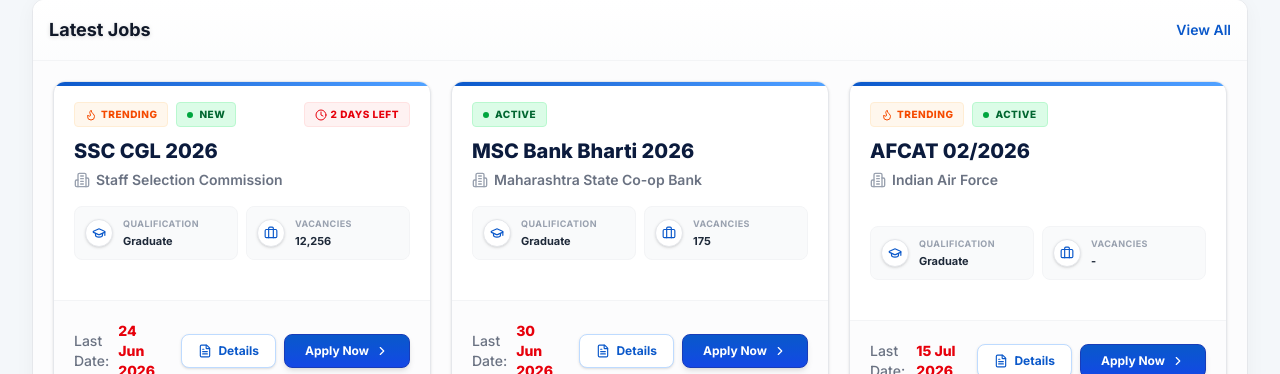
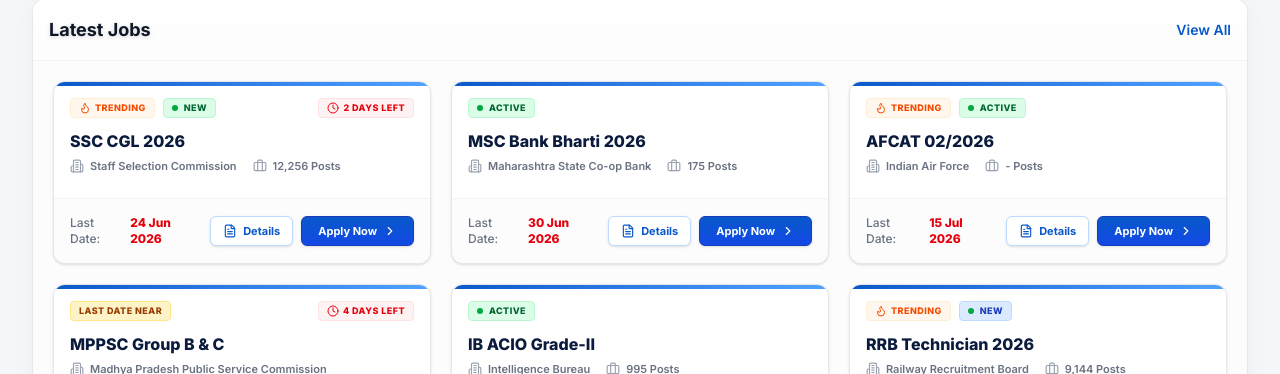
Before and after one commit to sarkaripassport/sarkaripassport, a Next.js app: page / in a window 1280 px wide. Shown: the part 578-952 px from the top of the page. Built offline with nearby package versions, Linux system fonts and the light colour scheme.

Commit message:
UI tweak: Make JobCard more compact and remove education requirement per user request

```diff
--- a/src/components/JobCard.tsx
+++ b/src/components/JobCard.tsx
@@ -1,10 +1,10 @@
 import Link from "next/link";
-import { Briefcase, GraduationCap, Clock, Flame, ChevronRight, FileText } from "lucide-react";
+import { Briefcase, Clock, Flame, ChevronRight, FileText } from "lucide-react";
 
 interface JobCardProps {
   title: string;
   org: string;
-  qual: string;
+  qual?: string; // Kept for backward compatibility, unused
   vac: string;
   date: string;
   status: string;
@@ -18,7 +18,6 @@
 export default function JobCard({
   title,
   org,
-  qual,
   vac,
   date,
   status,
@@ -34,17 +33,17 @@
       {/* Top Accent Line */}
       <div className="h-1 w-full bg-gradient-to-r from-[#0A58CA] to-blue-400 absolute top-0 left-0"></div>
 
-      <div className="p-4 sm:p-5 flex-grow flex flex-col">
+      <div className="p-3 sm:p-4 flex-grow flex flex-col">
 
         {/* Badges Row */}
-        <div className="flex items-start justify-between gap-2 mb-3">
+        <div className="flex items-start justify-between gap-2 mb-2">
           <div className="flex flex-wrap gap-2">
             {isTrending && (
-              <span className="inline-flex items-center gap-1 px-2.5 py-1 rounded bg-orange-50 text-orange-600 text-[10px] font-extrabold uppercase tracking-wider border border-orange-100">
+              <span className="inline-flex items-center gap-1 px-2 py-0.5 rounded bg-orange-50 text-orange-600 text-[9px] font-extrabold uppercase tracking-wider border border-orange-100">
                 <Flame className="w-3 h-3" /> Trending
               </span>
             )}
-            <span className={`inline-flex items-center gap-1.5 px-2.5 py-1 rounded text-[10px] font-extrabold uppercase tracking-wider ${statusColor}`}>
+            <span className={`inline-flex items-center gap-1.5 px-2 py-0.5 rounded text-[9px] font-extrabold uppercase tracking-wider ${statusColor}`}>
               {isLive && (
                 <span className="relative flex h-1.5 w-1.5">
                   <span className="animate-ping absolute inline-flex h-full w-full rounded-full bg-green-500 opacity-75"></span>
@@ -56,52 +55,36 @@
           </div>
 
           {daysLeft !== undefined && daysLeft <= 5 && (
-            <span className="inline-flex items-center gap-1 px-2.5 py-1 rounded bg-red-50 text-red-600 text-[10px] font-extrabold uppercase tracking-wider border border-red-100 whitespace-nowrap">
+            <span className="inline-flex items-center gap-1 px-2 py-0.5 rounded bg-red-50 text-red-600 text-[9px] font-extrabold uppercase tracking-wider border border-red-100 whitespace-nowrap">
               <Clock className="w-3 h-3" /> {daysLeft} Days Left
             </span>
           )}
         </div>
 
-        {/* Title & Org */}
-        <div className="mb-4">
+        {/* Title, Org & Vacancies */}
+        <div className="mt-1 mb-2">
           <Link href={link} className="group-hover:text-[#0A58CA] transition-colors">
-            <h3 className="font-extrabold text-[#0B1B3D] text-lg sm:text-xl leading-tight mb-1.5 line-clamp-2">
+            <h3 className="font-extrabold text-[#0B1B3D] text-[15px] sm:text-base leading-snug mb-1.5 line-clamp-2">
               {title}
             </h3>
           </Link>
-          <p className="text-sm font-semibold text-gray-500 flex items-center gap-1.5">
-            <Building2Icon className="w-4 h-4 text-gray-400" />
-            {org}
-          </p>
-        </div>
-
-        {/* Data Pills Grid */}
-        <div className="grid grid-cols-2 gap-2 mb-5 mt-auto">
-          <div className="bg-gray-50 rounded-lg p-2.5 border border-gray-100 flex items-center gap-2.5">
-            <div className="w-7 h-7 rounded-full bg-white border border-gray-200 flex items-center justify-center shrink-0 shadow-sm">
-              <GraduationCap className="w-3.5 h-3.5 text-[#0A58CA]" />
-            </div>
-            <div className="overflow-hidden">
-              <p className="text-[9px] text-gray-400 uppercase font-bold tracking-wider mb-0.5">Qualification</p>
-              <p className="text-[11px] font-bold text-gray-800 truncate">{qual}</p>
-            </div>
-          </div>
-          <div className="bg-gray-50 rounded-lg p-2.5 border border-gray-100 flex items-center gap-2.5">
-            <div className="w-7 h-7 rounded-full bg-white border border-gray-200 flex items-center justify-center shrink-0 shadow-sm">
-              <Briefcase className="w-3.5 h-3.5 text-[#0A58CA]" />
-            </div>
-            <div className="overflow-hidden">
-              <p className="text-[9px] text-gray-400 uppercase font-bold tracking-wider mb-0.5">Vacancies</p>
-              <p className="text-[11px] font-bold text-gray-800 truncate">{vac}</p>
-            </div>
+          <div className="flex flex-wrap items-center gap-x-4 gap-y-1 mt-1">
+            <p className="text-[11px] font-semibold text-gray-500 flex items-center gap-1.5">
+              <Building2Icon className="w-3.5 h-3.5 text-gray-400" />
+              {org}
+            </p>
+            <p className="text-[11px] font-semibold text-gray-500 flex items-center gap-1.5">
+              <Briefcase className="w-3.5 h-3.5 text-gray-400" />
+              {vac} Posts
+            </p>
           </div>
         </div>
 
       </div>
 
       {/* Footer / Actions */}
-      <div className="border-t border-gray-100 p-4 sm:p-5 bg-gray-50/50 flex flex-col sm:flex-row items-center justify-between gap-3 sm:gap-4 mt-auto">
-        <div className="flex items-center gap-2 text-sm w-full sm:w-auto justify-between sm:justify-start">
+      <div className="border-t border-gray-100 p-3 sm:p-4 bg-gray-50/50 flex flex-col sm:flex-row items-center justify-between gap-3 mt-auto">
+        <div className="flex items-center gap-2 text-xs w-full sm:w-auto justify-between sm:justify-start">
           <span className="text-gray-500 font-medium">Last Date:</span>
           <span className="font-extrabold text-red-600">{date}</span>
         </div>
@@ -109,13 +92,13 @@
         <div className="flex items-center gap-2 w-full sm:w-auto">
           <Link
             href={link}
-            className="flex-1 sm:flex-none flex items-center justify-center gap-1.5 px-4 py-2 text-xs font-bold text-[#0A58CA] bg-white border border-blue-200 rounded-lg shadow-sm hover:bg-blue-50 transition-colors whitespace-nowrap"
+            className="flex-1 sm:flex-none flex items-center justify-center gap-1.5 px-3 py-1.5 text-[11px] font-bold text-[#0A58CA] bg-white border border-blue-200 rounded-md shadow-sm hover:bg-blue-50 transition-colors whitespace-nowrap"
           >
             <FileText className="w-3.5 h-3.5" /> Details
           </Link>
           <Link
             href={link}
-            className="flex-1 sm:flex-none flex items-center justify-center gap-1.5 px-5 py-2 text-xs font-bold text-white bg-gradient-to-b from-[#0A58CA] to-blue-700 border border-blue-800 rounded-lg shadow-md hover:shadow-lg transition-all whitespace-nowrap"
+            className="flex-1 sm:flex-none flex items-center justify-center gap-1.5 px-4 py-1.5 text-[11px] font-bold text-white bg-gradient-to-b from-[#0A58CA] to-blue-700 border border-blue-800 rounded-md shadow-sm hover:shadow-md transition-all whitespace-nowrap"
           >
             Apply Now <ChevronRight className="w-3.5 h-3.5" />
           </Link>
```
